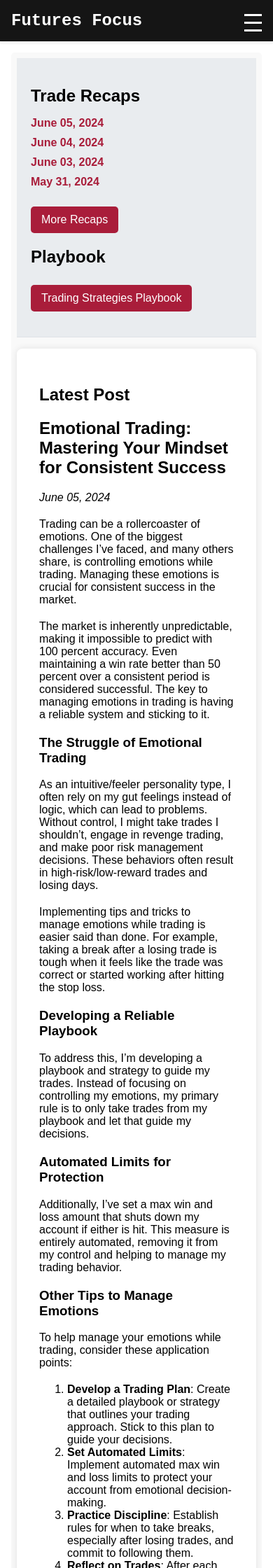
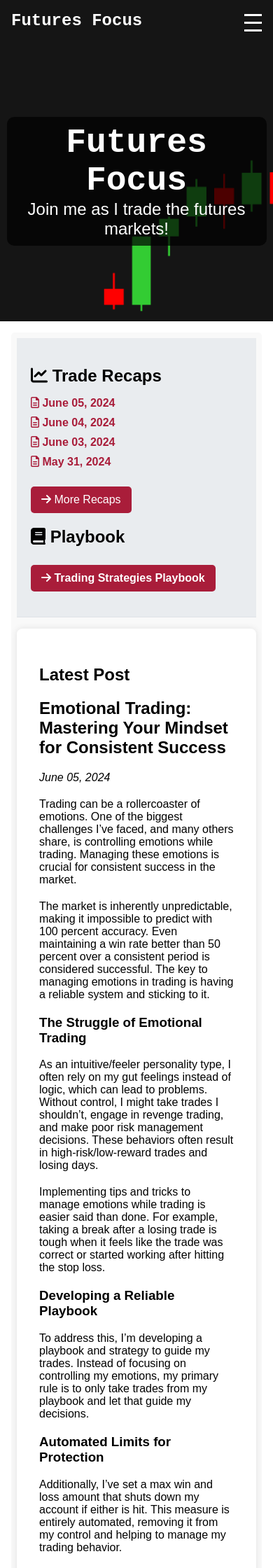
Before and after one commit to zackrylangford/daytrading-unplugged, a Jekyll site: the page built from index.markdown, in a window 390 px wide. Shown: the top 2240 px of the page at 70% size. Built offline with Jekyll 4.4.1, drawn with Linux system fonts in a browser that asks for light colours; some web fonts are replaced; some of the changed text lies outside the part shown.

Commit message:
added some images and icons

```diff
--- a/_layouts/default.html
+++ b/_layouts/default.html
@@ -6,10 +6,14 @@
     <title>{{ site.title }}</title>
     <link rel="stylesheet" href="{{ '/assets/css/main.css' | relative_url }}">
     <link rel="stylesheet" href="{{ '/assets/css/blog-post.css' | relative_url }}">
+    <link rel="stylesheet" href="{{ '/assets/css/hero.css' | relative_url }}">
+    <link rel="stylesheet" href="{{ '/assets/css/featured-posts.css' | relative_url }}">
+
     <link rel="preconnect" href="https://fonts.googleapis.com">
     <link rel="preconnect" href="https://fonts.gstatic.com" crossorigin>
     <link href="https://fonts.googleapis.com/css2?family=Ubuntu+Sans+Mono:ital,wght@0,400..700;1,400..700&display=swap" rel="stylesheet">
     <link href="https://cdnjs.cloudflare.com/ajax/libs/lightbox2/2.11.3/css/lightbox.min.css" rel="stylesheet">
+    <link rel="stylesheet" href="https://cdnjs.cloudflare.com/ajax/libs/font-awesome/6.0.0-beta3/css/all.min.css">
 
 </head>
 <body>
--- a/_layouts/home.html
+++ b/_layouts/home.html
@@ -1,6 +1,12 @@
 ---
 layout: default
 ---
+<div class="hero">
+    <div class="hero-text">
+        <h1>Futures Focus</h1>
+        <p>Join me as I trade the futures markets!</p>
+    </div>
+</div>
 
 <main>
     {{ content }}
--- /dev/null
+++ b/assets/css/featured-posts.css
@@ -0,0 +1,37 @@
+.featured-posts {
+    margin: 2rem 0;
+    text-align: center;
+}
+
+.featured-posts-grid {
+    display: flex;
+    justify-content: space-around;
+    flex-wrap: wrap;
+    gap: 1rem;
+}
+
+.featured-post {
+    flex: 1 1 30%;
+    border: 1px solid #ddd;
+    border-radius: 10px;
+    overflow: hidden;
+}
+
+.featured-post img {
+    width: 100%;
+    height: auto;
+}
+
+.featured-post-text {
+    padding: 1rem;
+}
+
+.featured-post-text h3 {
+    margin: 0;
+    font-size: 1.5em;
+}
+
+.featured-post-text p {
+    font-size: 1em;
+    color: #555;
+}
--- /dev/null
+++ b/assets/css/hero.css
@@ -0,0 +1,56 @@
+.hero {
+    position: relative;
+    background-image: url('/camarilla-futures/assets/images/design/stonks.png');
+    background-size: cover;
+    background-position: center;
+    height: 400px;
+    display: flex;
+    justify-content: flex-start; /* Align items to the left */
+    align-items: center;
+    color: white;
+    text-align: left; /* Align text to the left */
+    padding-left: 20px; /* Add some padding to the left */
+}
+
+.hero-text {
+    padding: 20px;
+    border-radius: 10px;
+    max-width: 80%; /* Limit the width of the text container */
+}
+
+.hero h1 {
+    font-size: 5em; /* Increase font size */
+    margin: 0;
+    font-family: "Ubuntu Sans Mono", monospace;
+    font-optical-sizing: auto;
+}
+
+.hero p {
+    font-size: 2em; /* Increase font size */
+    margin: 0;
+}
+
+@media (max-width: 768px) {
+    .hero {
+        justify-content: center; /* Center content horizontally */
+        align-items: center; /* Center content vertically */
+        text-align: center;
+        padding-left: 0; /* Remove left padding */
+    }
+
+    .hero-text {
+        background: rgba(0, 0, 0, 0.7); /* Darker semi-transparent background on mobile */
+        max-width: 90%; /* Slightly wider on mobile for better readability */
+        padding: 10px; /* Adjust padding for smaller screens */
+        justify-content: center;
+        text-align: center; /* Center text within the container */
+    }
+
+    .hero h1 {
+        font-size: 3em; /* Decrease font size for mobile */
+    }
+
+    .hero p {
+        font-size: 1.5em; /* Decrease font size for mobile */
+    }
+}
--- a/index.markdown
+++ b/index.markdown
@@ -4,23 +4,24 @@ title: Camarilla Futures
 ---
 
 <div class="container">
-    <div class="sidebar">
-         <h2>Trade Recaps</h2>
-        <ul>
-            {% assign trade_recaps = site.posts | where: "categories", "trade-recap" | sort: 'date' | reverse %}
-            {% for post in trade_recaps limit:5 %}
-            <li>
-                <a href="{{ post.url | relative_url }}">{{ post.date | date: "%B %d, %Y" }}</a>
-            </li>
-            {% endfor %}
-        </ul>
-        <a href="{{ '/trade-recaps' | relative_url }}" class="view-more-link">More Recaps</a>
-            <h2>Playbook</h2>
-        <ul>
-
-                <a href="{{ '/playbook' | relative_url }}" class="view-more-link"> Trading Strategies Playbook</a>
-        </ul>
-    </div>
+<div class="sidebar">
+    <h2><i class="fas fa-chart-line"></i> Trade Recaps</h2>
+    <ul>
+        {% assign trade_recaps = site.posts | where: "categories", "trade-recap" | sort: 'date' | reverse %}
+        {% for post in trade_recaps limit:5 %}
+        <li>
+            <a href="{{ post.url | relative_url }}"><i class="far fa-file-alt"></i> {{ post.date | date: "%B %d, %Y" }}</a>
+        </li>
+        {% endfor %}
+    </ul>
+    <a href="{{ '/trade-recaps' | relative_url }}" class="view-more-link"><i class="fas fa-arrow-right"></i> More Recaps</a>
+    <h2><i class="fas fa-book"></i> Playbook</h2>
+    <ul>
+        <li>
+            <a href="{{ '/playbook' | relative_url }}" class="view-more-link"><i class="fas fa-arrow-right"></i> Trading Strategies Playbook</a>
+        </li>
+    </ul>
+</div>
 
     <div class="main-content">
         <h2>Latest Post</h2>
@@ -30,5 +31,21 @@ title: Camarilla Futures
         <p>{{ latest_post.content }}</p>
     </div>
 
+    <div class="featured-posts">
+    <h2>Featured Posts</h2>
+    <div class="featured-posts-grid">
+        {% for post in site.posts limit:3 %}
+        <div class="featured-post">
+            <img src="{{ post.image }}" alt="{{ post.title }}">
+            <div class="featured-post-text">
+                <h3><a href="{{ post.url | relative_url }}">{{ post.title }}</a></h3>
+                <p>{{ post.excerpt }}</p>
+            </div>
+        </div>
+        {% endfor %}
+    </div>
+</div>
+
+
 
 <script src="{{ '/assets/js/table.js' | relative_url }}"></script>
```
Also changed, not shown: assets/images/design/hero.webp (added), assets/images/design/stonks.png (added).
